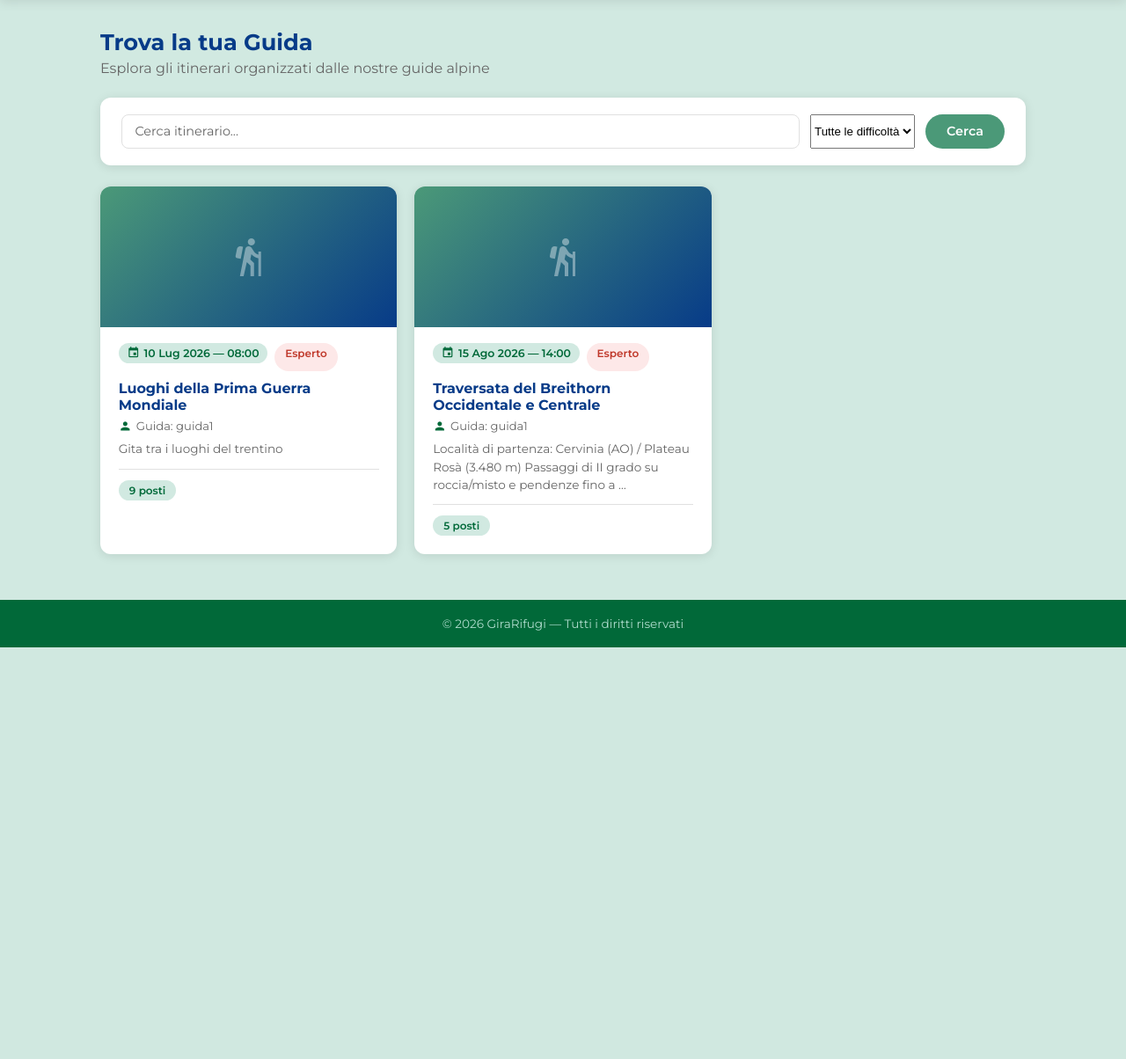
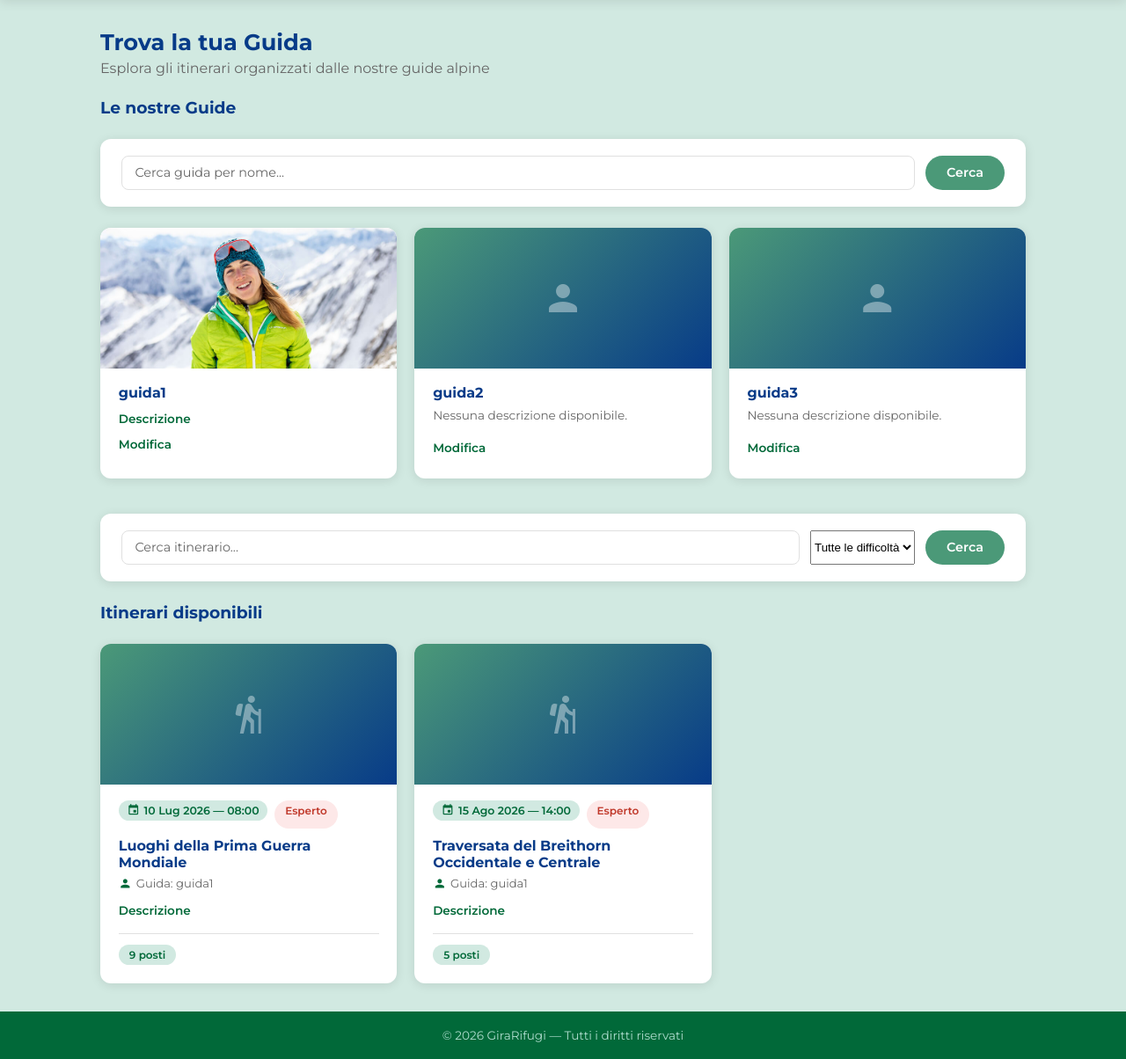
Before and after one commit to iamgiu/Mountain-Passport-GiraRifugi-Sito-Web, a Django app: page /guide/ in a window 1280 px wide. Shown: the part 64-1268 px from the top of the page at 88% size. Before the commit the page ends 800 px from the top, so only its background shows below. Run offline with Django 5.2, Linux system fonts and the light colour scheme; a user stored in the database is signed in; data comes from the database, SQL or seed files in the repository; both versions use the stored data as it was after the commit.

Commit message:
sistemato guide

```diff
--- a/girarifugi/rifugi/views.py
+++ b/girarifugi/rifugi/views.py
@@ -1,13 +1,17 @@
 from django.shortcuts import render, redirect, get_object_or_404
 from django.contrib.auth.forms import UserCreationForm
-from django.contrib.auth.models import Group
+from django.contrib.auth.views import redirect_to_login
+from django.contrib.auth.models import Group, User
+from django.contrib.auth.models import User as AuthUser
+from django.db.models import Q
 from django.core.paginator import Paginator
 from django.contrib.auth.decorators import login_required
 from django.contrib import messages
 from datetime import date, timedelta
 from django.utils import timezone
 from django import forms
-from .models import Rifugio, Visita, Timbro, Prenotazione, Recensione, Preferito, Evento, Itinerario, IscrizioneItinerario
+from django.contrib.auth import update_session_auth_hash
+from .models import Rifugio, Visita, Timbro, Prenotazione, Recensione, Preferito, Evento, Itinerario, IscrizioneItinerario, IscrizioneEvento, ProfiloGuida
 
 # ─── MIXIN PERMESSI ───────────────────────────────────────────────────────────
 
@@ -15,7 +19,6 @@ def gruppo_richiesto(nome_gruppo):
     def decorator(view_func):
         def wrapper(request, *args, **kwargs):
             if not request.user.is_authenticated:
-                from django.contrib.auth.views import redirect_to_login
                 return redirect_to_login(request.get_full_path())
             if not request.user.groups.filter(name=nome_gruppo).exists() and not request.user.is_superuser:
                 return render(request, '403.html', status=403)
@@ -63,7 +66,6 @@ def register(request):
     return render(request, 'registration/register.html', {'form': form})
 
 def home(request):
-    from django.contrib.auth.models import User as AuthUser
 
     # Variabili comuni sempre calcolate
     rifugi_mensili = Rifugio.objects.filter(stato='approvato').order_by('-id')[:10]
@@ -195,14 +197,42 @@ def rifugio(request, pk):
     })
 
 def guide(request):
-    from datetime import date
-    qs = Itinerario.objects.select_related('guida').prefetch_related('iscrizioni').filter(data__gte=date.today())
+    is_admin = request.user.is_authenticated and (
+        request.user.groups.filter(name='Admin').exists() or request.user.is_superuser
+    )
+
+    if request.method == 'POST' and is_admin:
+        azione = request.POST.get('azione')
+
+        if azione == 'modifica_profilo_guida_admin':
+            pk = request.POST.get('guida_pk')
+            guida_target = get_object_or_404(AuthUser, pk=pk, groups__name='GuidaAlpina')
+            profilo, creato = ProfiloGuida.objects.get_or_create(guida=guida_target)
+            profilo.bio = request.POST.get('bio', '')
+            if request.FILES.get('foto'):
+                profilo.foto = request.FILES['foto']
+            profilo.save()
+            guida_target.first_name = request.POST.get('first_name', '')
+            guida_target.save()
+            messages.success(request, 'Guida aggiornata!')
+            return redirect('guide')
+
+    # Tutte le guide, con il loro profilo (se esiste), filtrabili per nome
+    guide_lista = AuthUser.objects.filter(groups__name='GuidaAlpina').select_related('profilo_guida').order_by('username')
+    guida_q = request.GET.get('guida_q', '')
+    if guida_q:
+        guide_lista = guide_lista.filter(
+            Q(username__icontains=guida_q) | Q(first_name__icontains=guida_q) | Q(last_name__icontains=guida_q)
+        )
+
+    # Itinerari futuri, filtrabili
+    itinerari = Itinerario.objects.select_related('guida').prefetch_related('iscrizioni').filter(data__gte=date.today())
     q = request.GET.get('q', '')
     difficolta = request.GET.get('difficolta', '')
     if q:
-        qs = qs.filter(titolo__icontains=q)
+        itinerari = itinerari.filter(titolo__icontains=q)
     if difficolta:
-        qs = qs.filter(difficolta=difficolta)
+        itinerari = itinerari.filter(difficolta=difficolta)
 
     iscrizioni_utente = []
     if request.user.is_authenticated:
@@ -211,10 +241,13 @@ def guide(request):
         )
 
     return render(request, 'guide.html', {
-        'itinerari': qs,
+        'guide_lista': guide_lista,
+        'guida_q': guida_q,
+        'itinerari': itinerari,
         'iscrizioni_utente': iscrizioni_utente,
         'q': q,
         'difficolta': difficolta,
+        'is_admin': is_admin,
     })
 
 @gruppo_richiesto('Escursionista')
@@ -238,7 +271,6 @@ def iscriviti_itinerario(request, pk):
 
 @gruppo_richiesto('Escursionista')
 def iscriviti_evento(request, pk):
-    from .models import IscrizioneEvento
     evento = get_object_or_404(Evento, pk=pk)
     if request.method == 'POST':
         if evento.posti_disponibili > 0:
@@ -257,7 +289,6 @@ def iscriviti_evento(request, pk):
     return redirect('eventi')
 
 def eventi(request):
-    from datetime import date
     qs = Evento.objects.select_related('rifugio').filter(data__gte=date.today())
     q = request.GET.get('q', '')
     regione = request.GET.get('regione', '')
@@ -271,7 +302,6 @@ def eventi(request):
 
     iscrizioni_utente = []
     if request.user.is_authenticated:
-        from .models import IscrizioneEvento
         iscrizioni_utente = list(
             IscrizioneEvento.objects.filter(escursionista=request.user).values_list('evento_id', flat=True)
         )
@@ -455,7 +485,6 @@ def modifica_profilo(request):
         if nuova_password:
             request.user.set_password(nuova_password)
             request.user.save()
-            from django.contrib.auth import update_session_auth_hash
             update_session_auth_hash(request, request.user)
 
         messages.success(request, 'Profilo aggiornato!')
@@ -591,7 +620,6 @@ def dashboard_guida(request):
 
 @gruppo_richiesto('Admin')
 def pannello_admin(request):
-    from django.contrib.auth.models import User
 
     rifugi_in_attesa = Rifugio.objects.filter(stato='in_attesa').select_related('gestore')
     rifugi_tutti = Rifugio.objects.filter(stato='approvato').order_by('-id')
--- a/girarifugi/static/css/eventi.css
+++ b/girarifugi/static/css/eventi.css
@@ -80,3 +80,28 @@
 @media (max-width: 640px) {
   .eventi-grid { grid-template-columns: 1fr; }
 }
+
+.evento-descrizione.clamped {
+    display: -webkit-box;
+    -webkit-line-clamp: 2;
+    line-clamp: 2;
+    -webkit-box-orient: vertical;
+    overflow: hidden;
+}
+
+.guida-bio-toggle {
+    background: none;
+    border: none;
+    color: var(--green);
+    font-weight: 600;
+    cursor: pointer;
+    padding: 0.25rem 0 0 0;
+    display: inline-flex;
+    align-items: center;
+    gap: 0.25rem;
+    font-size: 0.85rem;
+}
+
+.guida-bio-toggle .material-icons {
+    font-size: 1rem;
+}
--- a/girarifugi/templates/guide.html
+++ b/girarifugi/templates/guide.html
@@ -7,6 +7,78 @@
     <h2>Trova la tua Guida</h2>
     <p>Esplora gli itinerari organizzati dalle nostre guide alpine</p>
 </div>
+
+<!-- SEZIONE GUIDE -->
+<div class="page-header" style="margin-top:0;">
+    <h3>Le nostre Guide</h3>
+</div>
+
+<!-- FILTRO GUIDE -->
+<div class="search-bar" style="margin-bottom:1.5rem;">
+    <form method="get" style="display:flex; gap:0.75rem; flex-wrap:wrap; width:100%;">
+        <input type="text" name="guida_q" placeholder="Cerca guida per nome..." value="{{ guida_q }}">
+        <button type="submit" class="btn btn-primary">Cerca</button>
+        {% if guida_q %}
+        <a href="{% url 'guide' %}" class="btn btn-outline">Azzera</a>
+        {% endif %}
+    </form>
+</div>
+
+{% if guide_lista %}
+<div class="eventi-grid" style="margin-bottom:2.5rem;">
+    {% for guida in guide_lista %}
+    <div class="evento-card">
+        <div class="evento-card-placeholder" style="background: linear-gradient(135deg, var(--green) 0%, var(--blue-dark) 100%); display:flex; align-items:center; justify-content:center;">
+            {% if guida.profilo_guida.foto %}
+            <img src="{{ guida.profilo_guida.foto.url }}" alt="{{ guida.username }}" style="width:100%; height:100%; object-fit:cover;">
+            {% else %}
+            <span class="material-icons" style="font-size:3rem; color:rgba(255,255,255,0.4);">person</span>
+            {% endif %}
+        </div>
+        <div class="evento-card-body">
+            <h3>{{ guida.first_name|default:guida.username }}</h3>
+            {% if guida.profilo_guida.bio %}
+            <details class="modifica-details">
+                <summary>Descrizione</summary>
+                <p class="evento-descrizione">{{ guida.profilo_guida.bio|linebreaksbr }}</p>
+            </details>
+            {% else %}
+            <p class="evento-descrizione" style="color:var(--gray);">Nessuna descrizione disponibile.</p>
+            {% endif %}
+
+            {% if is_admin %}
+            <details class="modifica-details">
+                <summary>Modifica</summary>
+                <form method="post" enctype="multipart/form-data" style="margin-top:0.5rem;">
+                    {% csrf_token %}
+                    <input type="hidden" name="azione" value="modifica_profilo_guida_admin">
+                    <input type="hidden" name="guida_pk" value="{{ guida.pk }}">
+                    <div class="form-group">
+                        <label>Nome visualizzato</label>
+                        <input type="text" name="first_name" value="{{ guida.first_name }}">
+                    </div>
+                    <div class="form-group">
+                        <label>Bio</label>
+                        <textarea name="bio" rows="3">{{ guida.profilo_guida.bio }}</textarea>
+                    </div>
+                    <div class="form-group">
+                        <label>Foto</label>
+                        <input type="file" name="foto" accept="image/*">
+                    </div>
+                    <button type="submit" class="btn btn-primary btn-sm">Salva</button>
+                </form>
+            </details>
+            {% endif %}
+        </div>
+    </div>
+    {% endfor %}
+</div>
+{% else %}
+<div class="empty-state" style="margin-bottom:2.5rem;">
+    <span class="material-icons">person</span>
+    <p>Nessuna guida trovata.</p>
+</div>
+{% endif %}
 
 <!-- FILTRI -->
 <div class="search-bar" style="margin-bottom:1.5rem;">
@@ -24,6 +96,11 @@
         <a href="{% url 'guide' %}" class="btn btn-outline">Azzera</a>
         {% endif %}
     </form>
+</div>
+
+<!-- SEZIONE ITINERARI -->
+<div class="page-header">
+    <h3>Itinerari disponibili</h3>
 </div>
 
 {% if itinerari %}
@@ -53,7 +130,10 @@
                 Guida: {{ it.guida.username }}
             </p>
             {% if it.descrizione %}
-            <p class="evento-descrizione">{{ it.descrizione|truncatewords:20 }}</p>
+            <details class="modifica-details">
+                <summary>Descrizione</summary>
+                <p class="evento-descrizione">{{ it.descrizione|linebreaksbr }}</p>
+            </details>
             {% endif %}
             <div class="evento-footer">
                 <span class="badge {% if it.posti_disponibili > 0 %}badge-green{% else %}badge-red{% endif %}">
```
Also changed, not shown: girarifugi/db.sqlite3, girarifugi/media/guide/Mingolla-Federica-Aspirante-guida-alpina-1.jpg (added).
